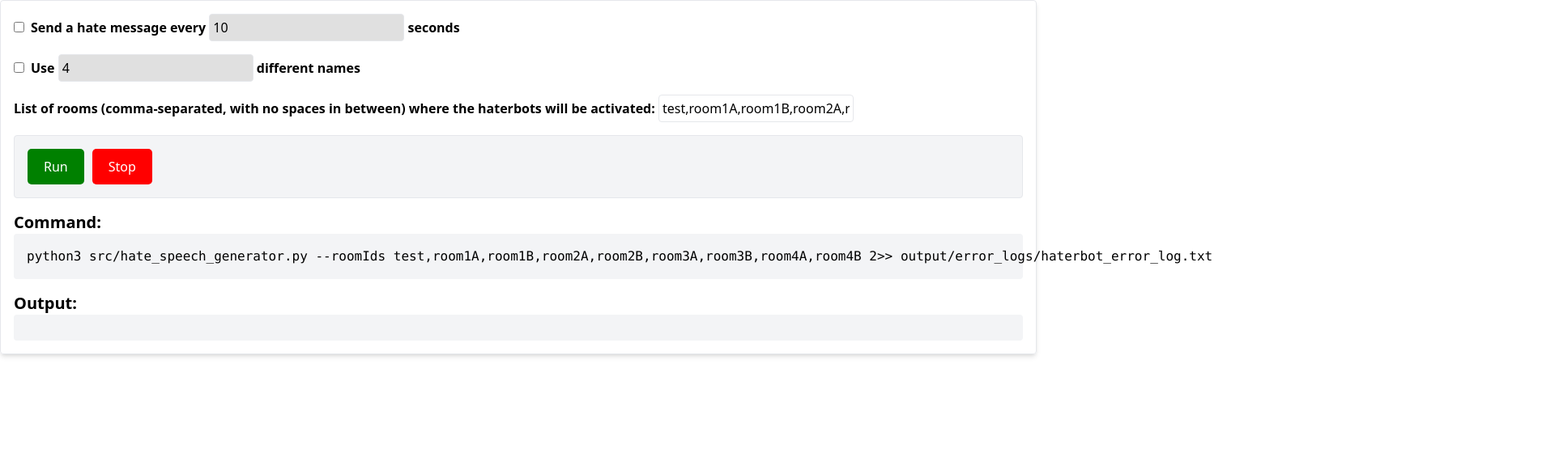
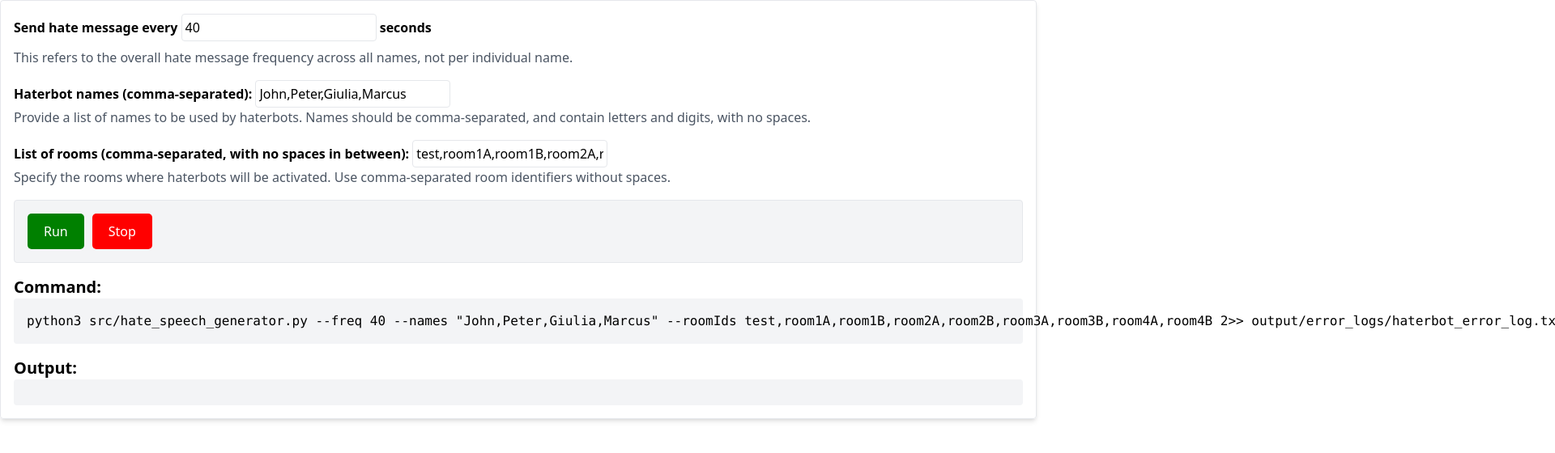
Before and after one commit to illiamanlau/Delibexplatform, a Next.js app: page /HaterbotTab in a window 1280 px wide. Shown: the top 560 px of the page at 81% size, 1920 px wide, since content can reach past the window. Built offline with nearby package versions, Linux system fonts and the light colour scheme.

Commit message:
Use given names for haterbots

```diff
--- a/pages/HaterbotTab.tsx
+++ b/pages/HaterbotTab.tsx
@@ -30,9 +30,6 @@ const styles = {
       backgroundColor: 'darkred',
     },
   },
-  disabledInput: {
-    backgroundColor: '#e0e0e0', // Gray background for disabled input
-  },
   errorText: {
     color: 'red',
     fontSize: '14px',
@@ -44,13 +41,12 @@ const styles = {
 const HaterbotTab: React.FC = () => {
   const { state, setState } = useTabState();
   const [haterbotFlags, setHaterbotFlags] = useState(state.haterbotFlags || {
-    freq: false,
-    freqValue: 10.0,
-    names: false,
-    namesValue: 4,
+    freqValue: 40.0,
+    namesValue: 'John,Peter,Giulia,Marcus',
+    roomIds: "test,room1A,room1B,room2A,room2B,room3A,room3B,room4A,room4B",
   });
-  const [roomIds, setRoomIds] = useState("test,room1A,room1B,room2A,room2B,room3A,room3B,room4A,room4B");
   const [roomIdsError, setRoomIdsError] = useState('');
+  const [namesError, setNamesError] = useState('');
 
   useEffect(() => {
     setState((prevState) => ({ ...prevState, haterbotFlags }));
@@ -62,9 +58,9 @@ const HaterbotTab: React.FC = () => {
   // Function to handle the script execution
   const handleScriptExecution = async (action: 'start' | 'stop') => {
     const flags = [
-      haterbotFlags.freq && `--freq ${haterbotFlags.freqValue}`,
-      haterbotFlags.names && `--names ${haterbotFlags.namesValue}`,
-      `--roomIds ${roomIds}`,
+      `--freq ${haterbotFlags.freqValue}`,
+      `--names "${haterbotFlags.namesValue}"`,
+      `--roomIds ${haterbotFlags.roomIds}`,
     ].filter(Boolean);
 
     const command = `python3 src/hate_speech_generator.py ${flags.join(' ')} 2>> output/error_logs/haterbot_error_log.txt`;
@@ -84,81 +80,83 @@ const HaterbotTab: React.FC = () => {
     }
   };
 
-  const flags = [
-    haterbotFlags.freq && `--freq ${haterbotFlags.freqValue}`,
-    haterbotFlags.names && `--names ${haterbotFlags.namesValue}`,
-    `--roomIds ${roomIds}`,
-  ].filter(Boolean);
-
   const handleRoomIdsChange = (e: React.ChangeEvent<HTMLInputElement>) => {
     const value = e.target.value;
     if (/^[a-zA-Z0-9,._-]*$/.test(value)) {
-      setRoomIds(value);
+      setHaterbotFlags(prev => ({ ...prev, roomIds: value }));
       setRoomIdsError('');
     } else {
       setRoomIdsError('Room IDs can only contain letters, digits, "-", and "_".');
     }
   };
 
+  const handleNamesChange = (e: React.ChangeEvent<HTMLInputElement>) => {
+    const value = e.target.value;
+    // Validate names: comma-separated names, allowing trailing comma
+    if (/^[a-zA-Z0-9]+(,[a-zA-Z0-9]+)*,?$/.test(value) || value === '') {
+      setHaterbotFlags(prev => ({ ...prev, namesValue: value }));
+      setNamesError('');
+    } else {
+      setNamesError('Names must contain only letters and commas, with no spaces.');
+    }
+  };
+
   return (
     <div className="p-4 border rounded shadow-md">
       <div className="mb-4">
-        <label className="block mb-2">
-          <input
-            type="checkbox"
-            checked={haterbotFlags.freq}
-            onChange={(e) => setHaterbotFlags({ ...haterbotFlags, freq: e.target.checked })}
-            className="mr-2"
-          />
-          <span className="font-semibold">Send a hate message every </span>
+        <div>
+          <span className="font-semibold">Send hate message every </span>
           <input
             type="number"
             value={haterbotFlags.freqValue}
-            onChange={(e) => setHaterbotFlags({ ...haterbotFlags, freqValue: parseFloat(e.target.value) })}
+            onChange={(e) => setHaterbotFlags(prev => ({ ...prev, freqValue: parseFloat(e.target.value) }))}
             className="border p-1 ml-2 rounded w-20"
-            disabled={!haterbotFlags.freq}
-            style={!haterbotFlags.freq ? styles.disabledInput : {}}
           />
           <span className="font-semibold ml-2"> seconds</span>
-        </label>
+        </div>
+        <p className="text-gray-600 text-sm mt-2">
+          This refers to the overall hate message frequency across all names, not per individual name.
+        </p>
       </div>
+
       <div className="mb-4">
         <label className="block mb-2">
+          <span className="font-semibold">Haterbot names (comma-separated): </span>
           <input
-            type="checkbox"
-            checked={haterbotFlags.names}
-            onChange={(e) => setHaterbotFlags({ ...haterbotFlags, names: e.target.checked })}
-            className="mr-2"
+            type="text"
+            value={haterbotFlags.namesValue}
+            onChange={handleNamesChange}
+            className="border p-1 ml-2 rounded w-full"
+            placeholder="Hans,Peter,Martin,Klaus"
           />
-          <span className="font-semibold">Use </span>
-          <input
-            type="number"
-            value={haterbotFlags.namesValue}
-            onChange={(e) => setHaterbotFlags({ ...haterbotFlags, namesValue: parseInt(e.target.value) })}
-            className="border p-1 ml-2 rounded w-20"
-            disabled={!haterbotFlags.names}
-            style={!haterbotFlags.names ? styles.disabledInput : {}}
-          />
-          <span className="font-semibold ml-2"> different names</span>
+          {namesError && <div style={styles.errorText}>{namesError}</div>}
         </label>
+        <p className="text-gray-600 text-sm">
+          Provide a list of names to be used by haterbots. Names should be comma-separated, and contain letters and digits, with no spaces.
+        </p>
       </div>
+
       <div className="mb-4">
         <label className="block mb-2">
-          <span className="font-semibold">List of rooms (comma-separated, with no spaces in between) where the haterbots will be activated: </span>
+          <span className="font-semibold">List of rooms (comma-separated, with no spaces in between): </span>
           <input
             type="text"
-            value={roomIds}
+            value={haterbotFlags.roomIds}
             onChange={handleRoomIdsChange}
             className="border p-1 ml-2 rounded w-full"
           />
           {roomIdsError && <div style={styles.errorText}>{roomIdsError}</div>}
         </label>
+        <p className="text-gray-600 text-sm">
+          Specify the rooms where haterbots will be activated. Use comma-separated room identifiers without spaces.
+        </p>
       </div>
+
       <div className="flex space-x-2 mb-4 p-4 border rounded bg-gray-100">
         <button
           onClick={() => handleScriptExecution('start')}
           style={styles.runButton}
-          disabled={!!roomIdsError}
+          disabled={!!roomIdsError || !!namesError}
         >
           Run
         </button>
@@ -169,10 +167,18 @@ const HaterbotTab: React.FC = () => {
           Stop
         </button>
       </div>
+
       <div className="mt-4">
         <h2 className="text-xl font-semibold mb-2">Command:</h2>
-        <pre className="bg-gray-100 p-4 rounded">{`python3 src/hate_speech_generator.py ${flags.join(' ')} 2>> output/error_logs/haterbot_error_log.txt`}</pre>
+        <pre className="bg-gray-100 p-4 rounded">{`python3 src/hate_speech_generator.py ${
+          [
+            `--freq ${haterbotFlags.freqValue}`,
+            `--names "${haterbotFlags.namesValue}"`,
+            `--roomIds ${haterbotFlags.roomIds}`
+          ].join(' ')
+        } 2>> output/error_logs/haterbot_error_log.txt`}</pre>
       </div>
+
       <div className="mt-4">
         <h2 className="text-xl font-semibold mb-2">Output:</h2>
         <pre className="bg-gray-100 p-4 rounded">{output}</pre>
```
Also changed, not shown: 1 other file (tests, documents, lock files or other folders).
